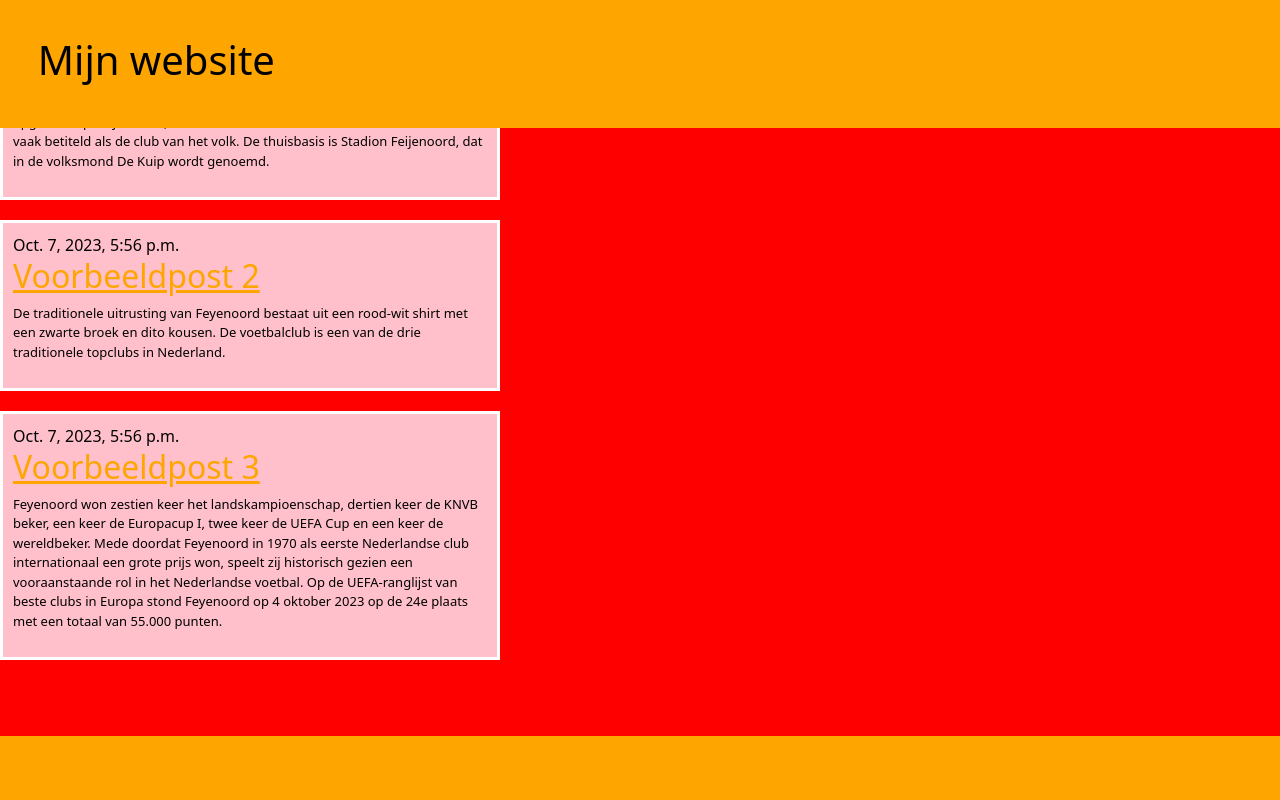
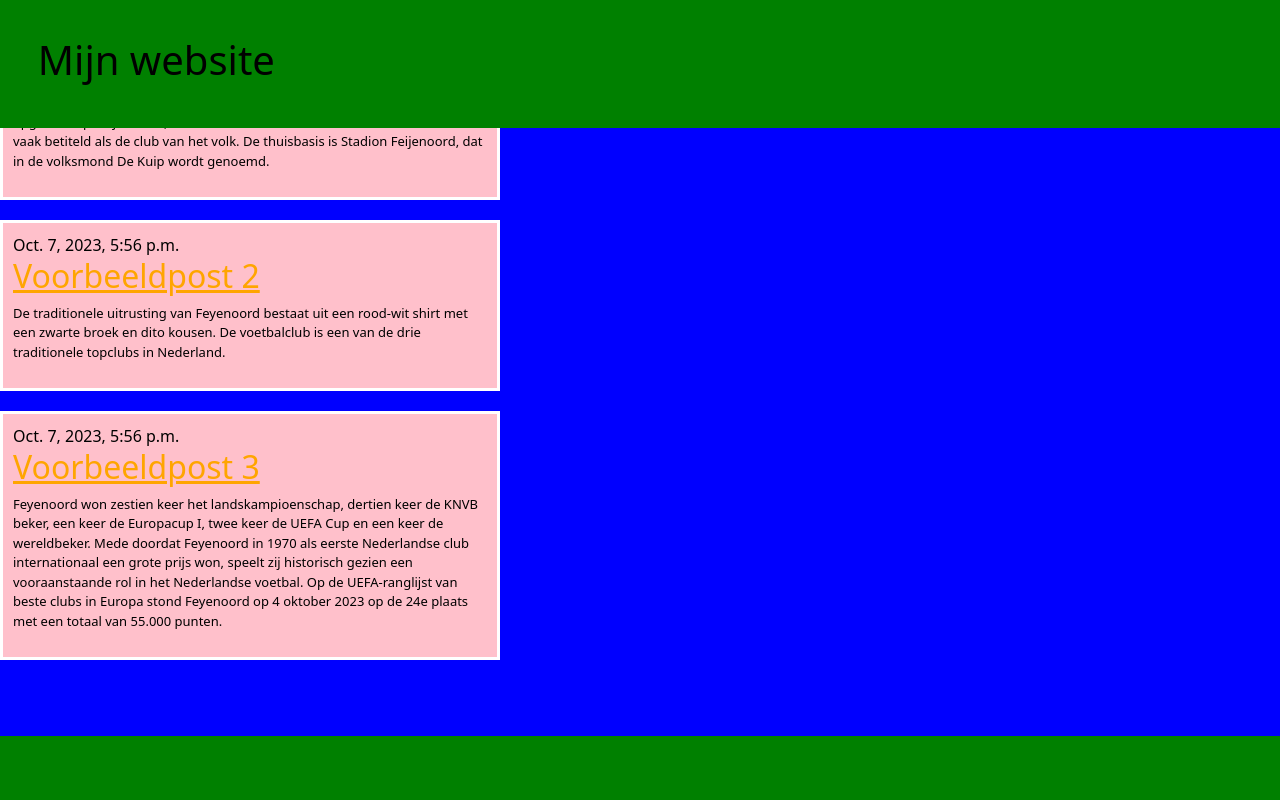
Before and after one commit to KeesViaNHA/testDjangoZat, a Django app: page / in a window 1280 px wide. Run offline with Django 3.2, Linux system fonts and the light colour scheme; data comes from the database, SQL or seed files in the repository.

Commit message:
typ hier uw opmerking2

```diff
--- a/mysite/blog/static/css/stijl.css
+++ b/mysite/blog/static/css/stijl.css
@@ -1,5 +1,5 @@
 body {
-    background-color: red;
+    background-color: blue;
     color: black;
     height: 100vh;
     display: flex;
@@ -7,7 +7,7 @@ body {
     }
 
 header, footer {
-    background-color: orange;
+    background-color: green;
     position: fixed;
     width: 100%;
 }
```
